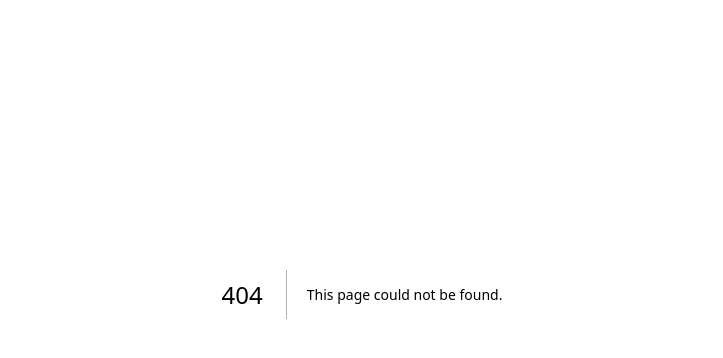
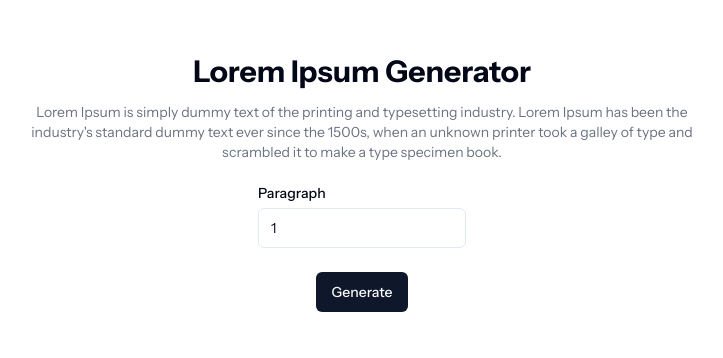
Before and after one commit to anas283/tool-hive, a Next.js app: page /lorem-ipsum-generator in a window 1280 px wide. Before the commit this address had no page. Shown: the part 106-464 px from the top of the page, without its empty margins (278-1001 px from the left). Built offline with nearby package versions, Linux system fonts and the light colour scheme.

Commit message:
Added lorem ipsum generator

```diff
--- a/package.json
+++ b/package.json
@@ -9,6 +9,7 @@
     "lint": "next lint"
   },
   "dependencies": {
+    "@radix-ui/react-label": "^2.1.0",
     "@radix-ui/react-slot": "^1.1.0",
     "class-variance-authority": "^0.7.0",
     "clsx": "^2.1.1",
--- /dev/null
+++ b/src/app/lorem-ipsum-generator/page.tsx
@@ -0,0 +1,96 @@
+"use client"
+
+import { Button } from "@/components/ui/button";
+import { Input } from "@/components/ui/input";
+import { Label } from "@/components/ui/label";
+import { Copy } from "lucide-react";
+import { useState } from "react";
+
+const LoremIpsumGenerator = () => {
+
+  const [loremIpsum, setLoremIpsum] = useState('');
+  const [paragraphs, setParagraphs] = useState(1);
+  const [copied, setCopied] = useState(false);
+
+  const baseText = "Lorem ipsum dolor sit amet, consectetur adipiscing elit. Sed do eiusmod tempor incididunt ut labore et dolore magna aliqua. Ut enim ad minim veniam, quis nostrud exercitation ullamco laboris nisi ut aliquip ex ea commodo consequat. Duis aute irure dolor in reprehenderit in voluptate velit esse cillum dolore eu fugiat nulla pariatur. Excepteur sint occaecat cupidatat non proident, sunt in culpa qui officia deserunt mollit anim id est laborum.";
+
+  const generateLoremIpsum = () => {
+    const result = [];
+    for (let i = 0; i < paragraphs; i++) {
+      // Shuffle the words to create a variation
+      let words = baseText.split(" ");
+      for (let j = words.length - 1; j > 0; j--) {
+        const k = Math.floor(Math.random() * (j + 1));
+        [words[j], words[k]] = [words[k], words[j]];
+      }
+
+      // Join the words to form a paragraph
+      let paragraph = words.join(" ");
+
+      // Slice it to the length of the base text to keep it reasonable
+      paragraph = paragraph.slice(0, baseText.length);
+
+      if (i === 0) {
+        // Ensure the first paragraph starts with "Lorem ipsum"
+        paragraph = "Lorem ipsum " + paragraph.slice(11); // Remove the first 11 characters to replace them
+      }
+
+      result.push(paragraph);
+    }
+    setLoremIpsum(result.join("\n\n"));
+  }
+
+  const handleCopy = () => {
+    navigator.clipboard.writeText(loremIpsum).then(() => {
+      setCopied(true); // Set copied state to true when text is copied
+
+      setTimeout(() => {
+        setCopied(false);
+      }, 1000);
+    });
+  };
+
+  return (
+    <div className="max-w-2xl mx-auto py-40">
+      <h1 className="text-3xl text-center font-bold">Lorem Ipsum Generator</h1>
+      <h6 className="text-gray-500 text-sm text-center mt-3">
+        Lorem Ipsum is simply dummy text of the printing and typesetting industry.
+        Lorem Ipsum has been the industry's standard dummy text ever since the 1500s,
+        when an unknown printer took a galley of type and scrambled it to make a
+        type specimen book.
+      </h6>
+      <div className="max-w-52 mx-auto mt-6 flex flex-col gap-2">
+        <Label>Paragraph</Label>
+        <Input
+          value={paragraphs}
+          onChange={(e) => setParagraphs(Number(e.target.value))}
+        />
+      </div>
+      <div className="mt-6 flex justify-center">
+        <Button onClick={() => generateLoremIpsum()}>
+          Generate
+        </Button>
+      </div>
+
+      {loremIpsum &&
+        <div>
+          <div className="sticky top-0 flex justify-end mt-3">
+            <Button variant="ghost" className="flex flex-row gap-2"
+              onClick={handleCopy}
+            >
+              <Copy className="w-4 h-4" />
+              <h6>
+                {copied ? "Copied!" : "Copy"}
+              </h6>
+            </Button>
+          </div>
+          <div className="mt-2 border-2 border-dashed border-gray-300 rounded-lg p-4 whitespace-pre-line">
+            { loremIpsum }
+          </div>
+        </div>
+      }
+    </div>
+  )
+}
+
+export default LoremIpsumGenerator;
--- a/src/app/tools-list.tsx
+++ b/src/app/tools-list.tsx
@@ -29,7 +29,7 @@ export const tools = [
     icon: (
       <CaseSensitive className="ease-in-out duration-150 group-hover:text-white" />
     ),
-    link: "",
+    link: "lorem-ipsum-generator",
   },
   {
     name: "Image Compressor",
--- /dev/null
+++ b/src/components/ui/label.tsx
@@ -0,0 +1,26 @@
+"use client"
+
+import * as React from "react"
+import * as LabelPrimitive from "@radix-ui/react-label"
+import { cva, type VariantProps } from "class-variance-authority"
+
+import { cn } from "@/lib/utils"
+
+const labelVariants = cva(
+  "text-sm font-medium leading-none peer-disabled:cursor-not-allowed peer-disabled:opacity-70"
+)
+
+const Label = React.forwardRef<
+  React.ElementRef<typeof LabelPrimitive.Root>,
+  React.ComponentPropsWithoutRef<typeof LabelPrimitive.Root> &
+    VariantProps<typeof labelVariants>
+>(({ className, ...props }, ref) => (
+  <LabelPrimitive.Root
+    ref={ref}
+    className={cn(labelVariants(), className)}
+    {...props}
+  />
+))
+Label.displayName = LabelPrimitive.Root.displayName
+
+export { Label }
```
Also changed, not shown: 1 other file (tests, documents, lock files or other folders).
